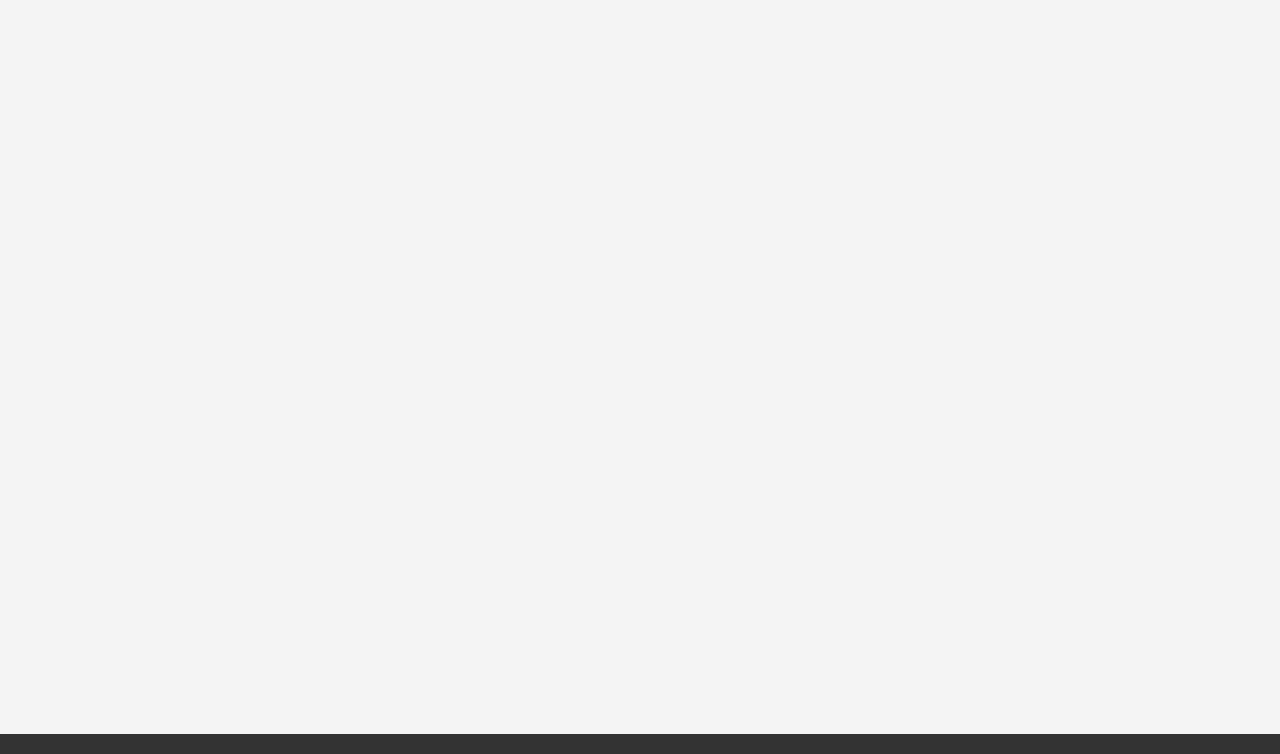
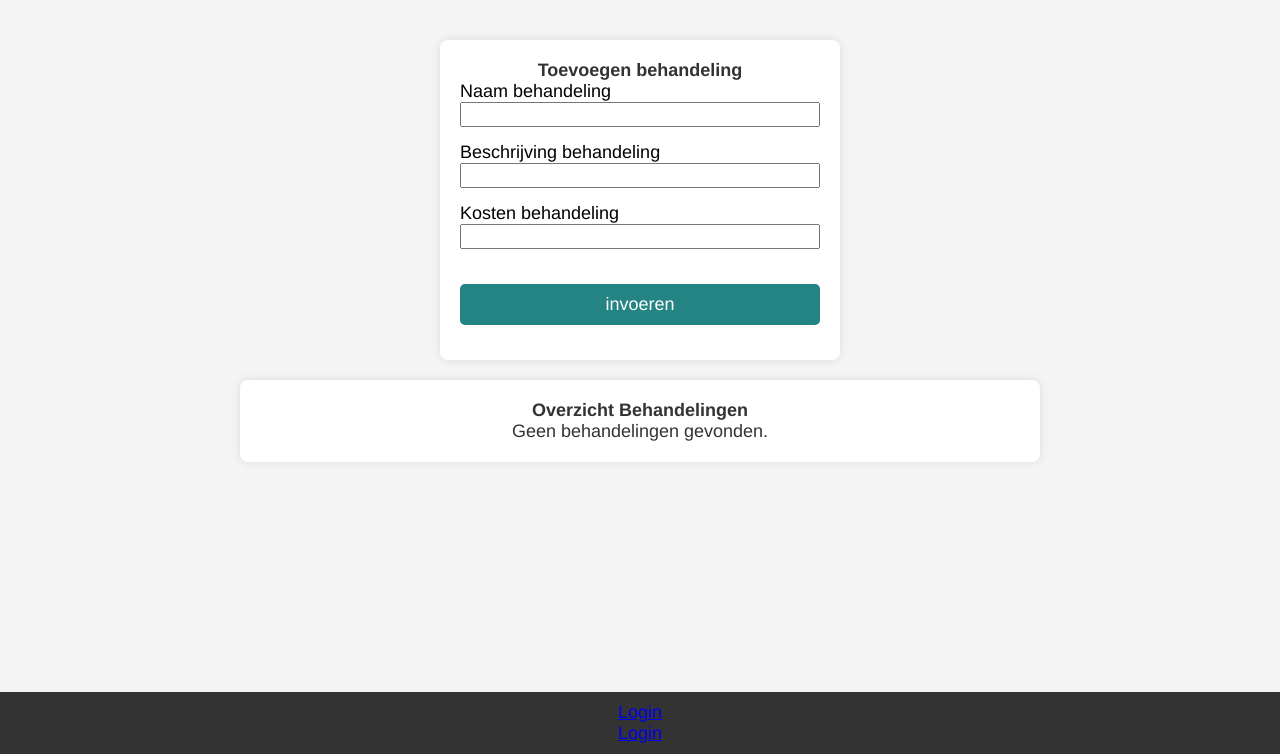
Before and after one commit to Jaap223/Kerkelanden-V2, a PHP site: page /Overzicht.php in a window 1280 px wide. Shown: the part 46-800 px from the top of the page. Run offline with PHP 8.4, Linux system fonts and the light colour scheme; data that the repository does not hold is empty.

Commit message:
Overzicht begin

```diff
--- a/Behandeling.php
+++ b/Behandeling.php
@@ -4,10 +4,9 @@
 require_once 'head/footer.php';
 require_once 'Database.php';
 
+
 class behandeling extends database
 {
-
-
     public function invoeren()
     {
         $message = "";
@@ -56,16 +55,21 @@
 
     public function bekijken()
     {
-        $sql = "SELECT * FROM behandeling WHERE behandeling_id = :behandeling_id LIMIT 1";
-        $stmt = $this->connect()->prepare($sql);
-        $stmt->bindParam(':behandeling_id', $_GET['behandeling_id']);
-        $stmt->execute();
-        return $stmt->fetch();
+        try {
+            $sql = "SELECT * FROM Behandeling WHERE Behandeling_id = :Behandeling_id LIMIT 1";
+            $stmt = $this->connect()->prepare($sql);
+            $stmt->bindParam(':Behandeling_id', $_GET['Behandeling_id']);
+            $stmt->execute();
+            return $stmt->fetch();
+        } catch (Exception $e) {
+
+            error_log($e->getMessage(), 0);
+            return false;
+        }
     }
-}
 
 
-
+}
 
 
 if ($_SERVER['REQUEST_METHOD'] === 'POST') {
@@ -76,6 +80,11 @@
     $kosten = $_POST['kosten'];
 
     $resultaat = $behandeling->invoeren($behandeling_beschrijving, $kosten);
+}
+
+if ($_SERVER['REQUEST_METHOD'] === 'POST') {
+    $behandeling = new Behandeling();
+    $resultaat = $behandeling->invoeren();
 }
 
 ?>
--- a/Gebruiker.php
+++ b/Gebruiker.php
@@ -11,6 +11,7 @@
 
     public function klant_registreren($naam, $adres, $wachtwoord, $geboortedatum, $tel_nr, $rol, $user_name)
     {
+
         $message = "";
         try {
             $options = ['cost' => 6];
--- a/Overzicht.php
+++ b/Overzicht.php
@@ -1,54 +1,55 @@
 <?php
 
+require_once 'head/header.php';
+require_once 'Database.php';
+require_once 'Behandeling.php';
 
-require_once 'head/header.php';
-
-require_once 'Database.php';
-
-
-class Overzicht extends Database
-{
-
-
-
-}
-
-
-
-
-
-
-
+$overzicht = new Behandeling();
+$behandeling = $overzicht->bekijken();
 
 ?>
 
 <!DOCTYPE html>
 <html lang="en">
 
-
 <head>
     <meta charset="UTF-8">
     <meta http-equiv="X-UA-Compatible" content="IE=edge">
     <meta name="viewport" content="width=device-width, initial-scale=1.0">
     <link rel="stylesheet" href="css/style.css">
-    <title>Overzicht Afspraken, behandeling</title>
+    <title>Overzicht Behandeling</title>
 </head>
 
 <body>
 
     <div class="overzichtTab">
+        <h1>Overzicht Behandelingen</h1>
 
-
-
+        <?php if ($behandeling) : ?>
+            <table>
+                <thead>
+                    <tr>
+                        <th>ID</th>
+                        <th>Naam behandeling</th>
+                        <th>Beschrijving behandeling</th>
+                        <th>Kosten behandeling</th>
+                    </tr>
+                </thead>
+                <tbody>
+                    <tr>
+                        <td><?= $behandeling['Behandeling_id'] ?></td>
+                        <td><?= $behandeling['naam'] ?></td>
+                        <td><?= $behandeling['behandeling_beschrijving'] ?></td>
+                        <td><?= $behandeling['kosten'] ?></td>
+                    </tr>
+                </tbody>
+            </table>
+        <?php else : ?>
+            <p>Geen behandelingen gevonden.</p>
+        <?php endif; ?>
 
     </div>
 
-
-
-
-
 </body>
 
-
-
 </html>
--- a/css/style.css
+++ b/css/style.css
@@ -67,7 +67,7 @@
     width: 100%;
     margin-top: 20px;
     padding: 10px;
-    background-color: aqua;
+    background-color: rgb(36, 131, 131);
     color: #fff;
     border: none;
     border-radius: 5px;
@@ -82,3 +82,37 @@
     font-weight: bold;
     margin-top: 10px;
 }
+.overzichtTab {
+    max-width: 800px;
+    margin: 20px auto;
+    padding: 20px;
+    background-color: #fff;
+    box-shadow: 0 0 10px rgba(0, 0, 0, 0.1);
+    border-radius: 8px;
+
+}
+h1 {
+    text-align: center;
+    color: #333;
+}
+
+table {
+    width: 100%;
+    border-collapse: collapse;
+    margin-top: 20px;
+}
+
+th, td {
+    border: 1px solid #ddd;
+    padding: 8px;
+    text-align: left;
+}
+
+th {
+    background-color: #f2f2f2;
+}
+
+p {
+    text-align: center;
+    color: #333;
+}
```
